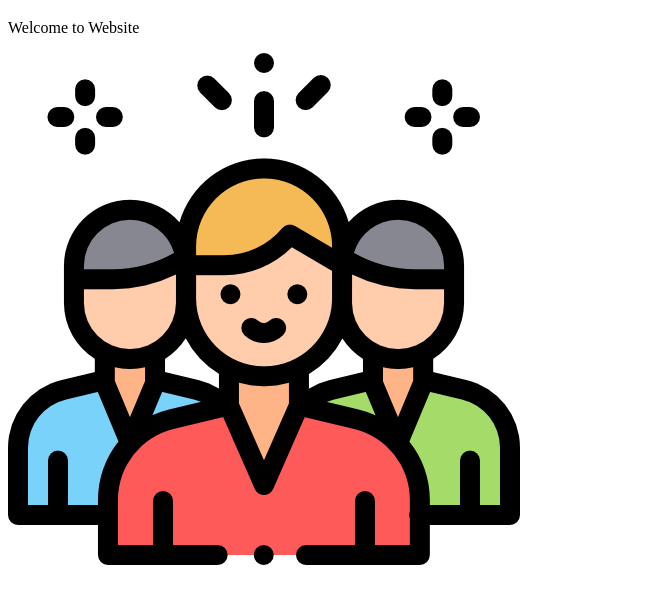
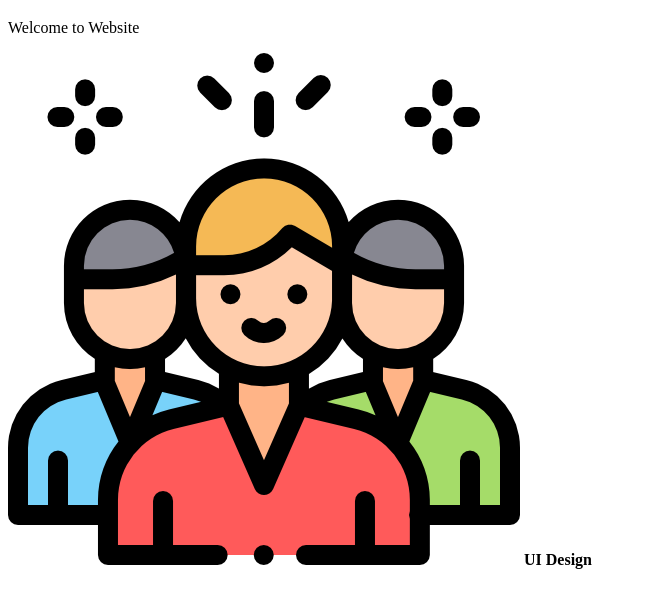
Before and after one commit to kid009/testgit, a plain HTML site: page index.html in a window 1280 px wide. Shown: the part 61-668 px from the top of the page, without its empty margins (0-646 px from the left). Drawn offline with Linux system fonts and the light colour scheme.

Commit message:
Add UI Design

```diff
--- a/index.html
+++ b/index.html
@@ -8,5 +8,7 @@
 <h1>Test for Github Mini Coures</h1>
 <p>Welcome to Website</p>
 <img src="./group.png" alt="group">
+
+<strong>UI Design</strong>
 </body>
 </html>
```
